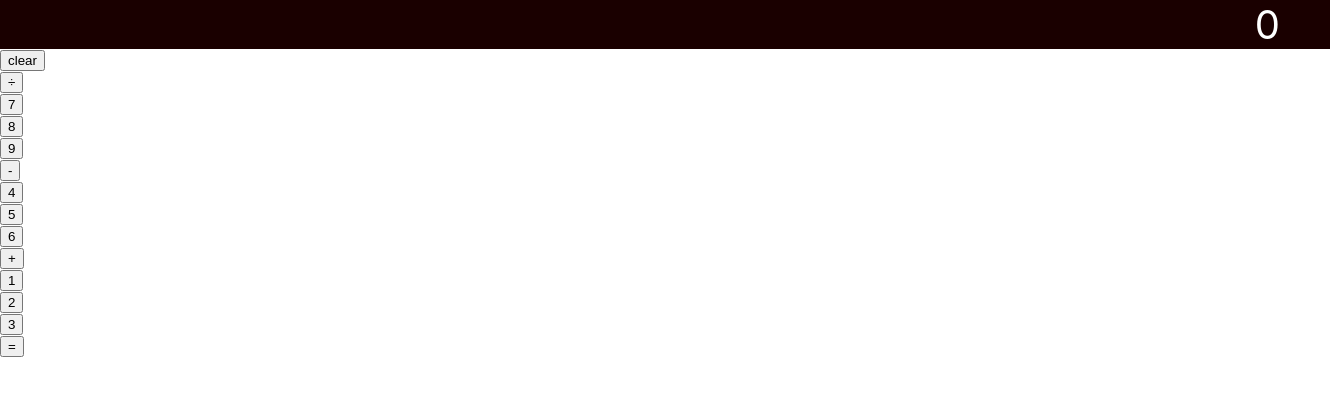
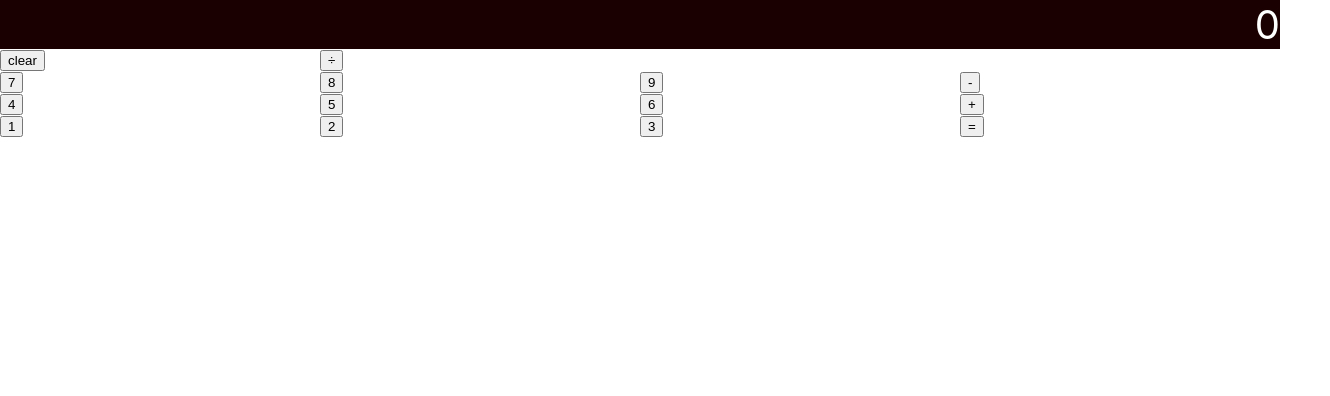
Before and after one commit to Botterbul/Calculator_React, a React (Create React App) app: page / in a window 1280 px wide. Shown: the top 396 px of the page, 1330 px wide, since content can reach past the window. Built offline with nearby package versions, Linux system fonts and the light colour scheme.

Commit message:
Calculator Layout Fixed

```diff
--- a/src/home/Button.css
+++ b/src/home/Button.css
@@ -1,4 +1,4 @@
-.component-button {
+.btnNormal {
     display: inline-flex;
     width: 25%;
     flex: 1 0 auto;
--- a/src/home/Button.js
+++ b/src/home/Button.js
@@ -4,10 +4,10 @@ import "./Button.css";
 class Button extends React.Component {
   render() {
     return (
-        <div className="smallButton">
-          <button onClick={this.handleClick}>{this.props.name}</button>
-        </div>
-      );
+      <div className="btnNormal">
+        <button onClick={this.handleClick}>{this.props.name}</button>
+      </div>
+    );
   }
 }
 
--- a/src/home/Output.css
+++ b/src/home/Output.css
@@ -2,7 +2,7 @@
     width: 100%;
     text-align: right;
     font-size: 2.5rem;
-    padding-right: 50px;
+    padding: auto;
     background-color: #1a0000;
     color: white;
     width: 100%;
--- a/src/home/Panel.js
+++ b/src/home/Panel.js
@@ -1,6 +1,7 @@
 import React from 'react';
 import Button from './Button';
-import Output from './Output'
+import Output from './Output';
+import './Panel.css';
 
 class Panel extends React.Component {
   render() {
@@ -11,25 +12,25 @@ class Panel extends React.Component {
         </div>
         <div>
             <Button name="clear" onClick={this.handleClick} />
-            <Button name="÷" onClick={this.handleClick} />
+            <Button name="÷" onClick={this.handleClick} operator/>
         </div>
         <div>
             <Button name="7" onClick={this.handleClick} />
             <Button name="8" onClick={this.handleClick} />
             <Button name="9" onClick={this.handleClick} />
-            <Button name="-" onClick={this.handleClick} />
+            <Button name="-" onClick={this.handleClick} operator/>
         </div>
         <div>
             <Button name="4" onClick={this.handleClick} />
             <Button name="5" onClick={this.handleClick} />
             <Button name="6" onClick={this.handleClick} />
-            <Button name="+" onClick={this.handleClick} />
+            <Button name="+" onClick={this.handleClick} operator/>
         </div>
         <div>
             <Button name="1" onClick={this.handleClick} />
             <Button name="2" onClick={this.handleClick} />
             <Button name="3" onClick={this.handleClick} />
-            <Button name="=" onClick={this.handleClick} />
+            <Button name="=" onClick={this.handleClick} operator/>
         </div>
       </div>
     );
```
Also changed, not shown: src/home/Panel.css (added).
